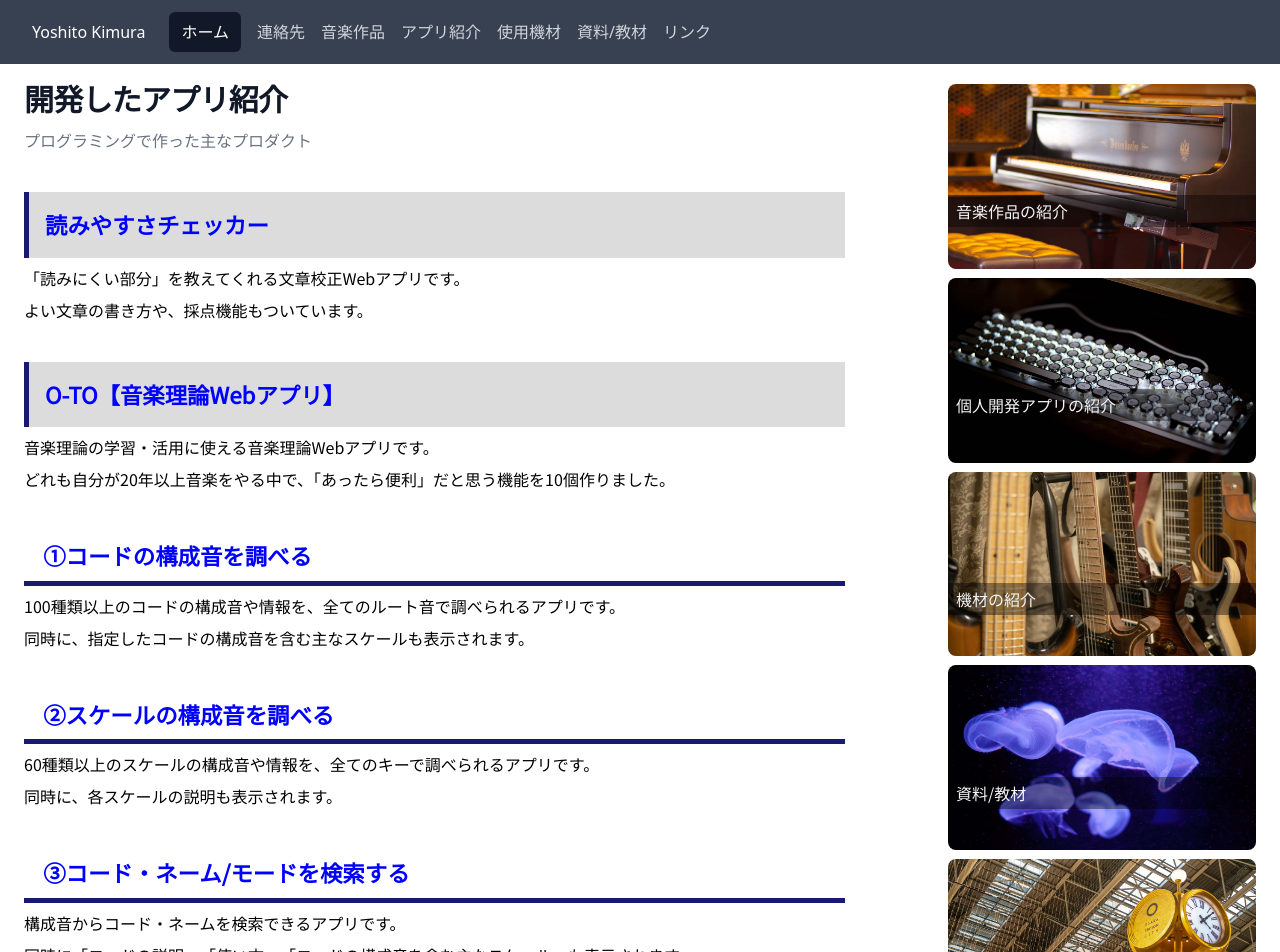
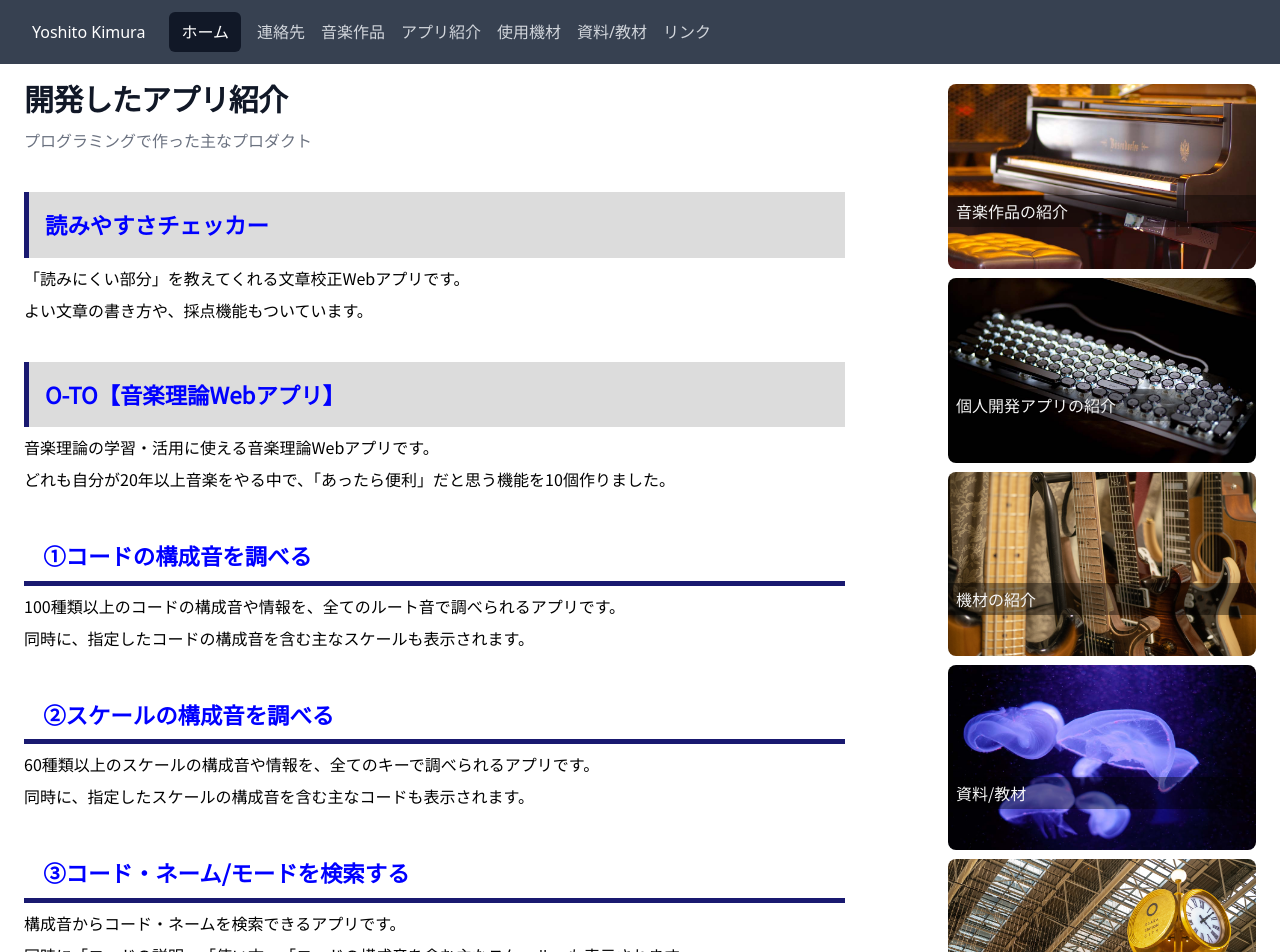
Before and after one commit to Yoshito924/my-portfolio, a Next.js app: page /originalApp in a window 1280 px wide. Shown: the top 952 px of the page. Built offline with nearby package versions, Linux system fonts and the light colour scheme.

Commit message:
説明文の修正

```diff
--- a/pages/originalApp.tsx
+++ b/pages/originalApp.tsx
@@ -90,7 +90,7 @@ class OriginalApp extends React.Component {
                                         60種類以上のスケールの構成音や情報を、全てのキーで調べられるアプリです。
                                     </p>
                                     <p className="my-2">
-                                        同時に、各スケールの説明も表示されます。
+                                        同時に、指定したスケールの構成音を含む主なコードも表示されます。
                                     </p>
                                     <p className="my-2">　</p>
 
```
